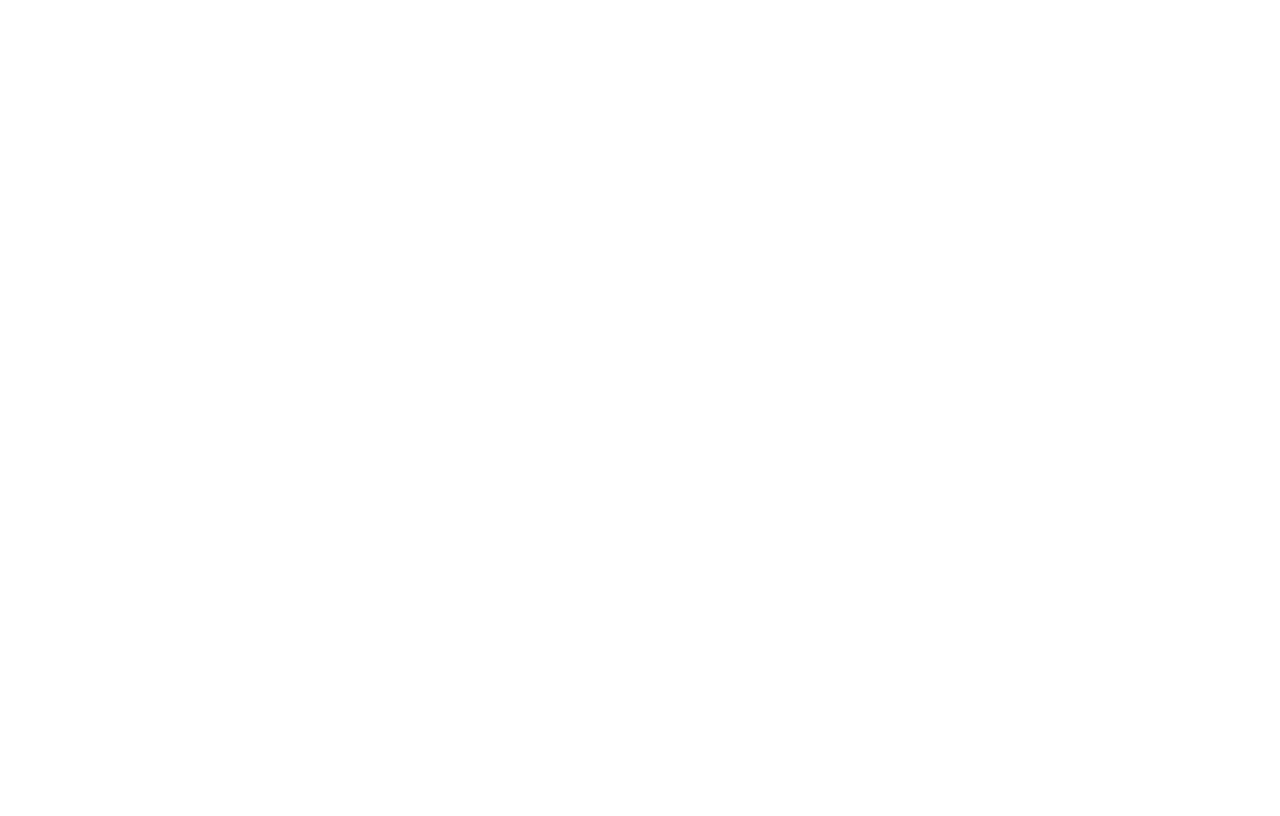
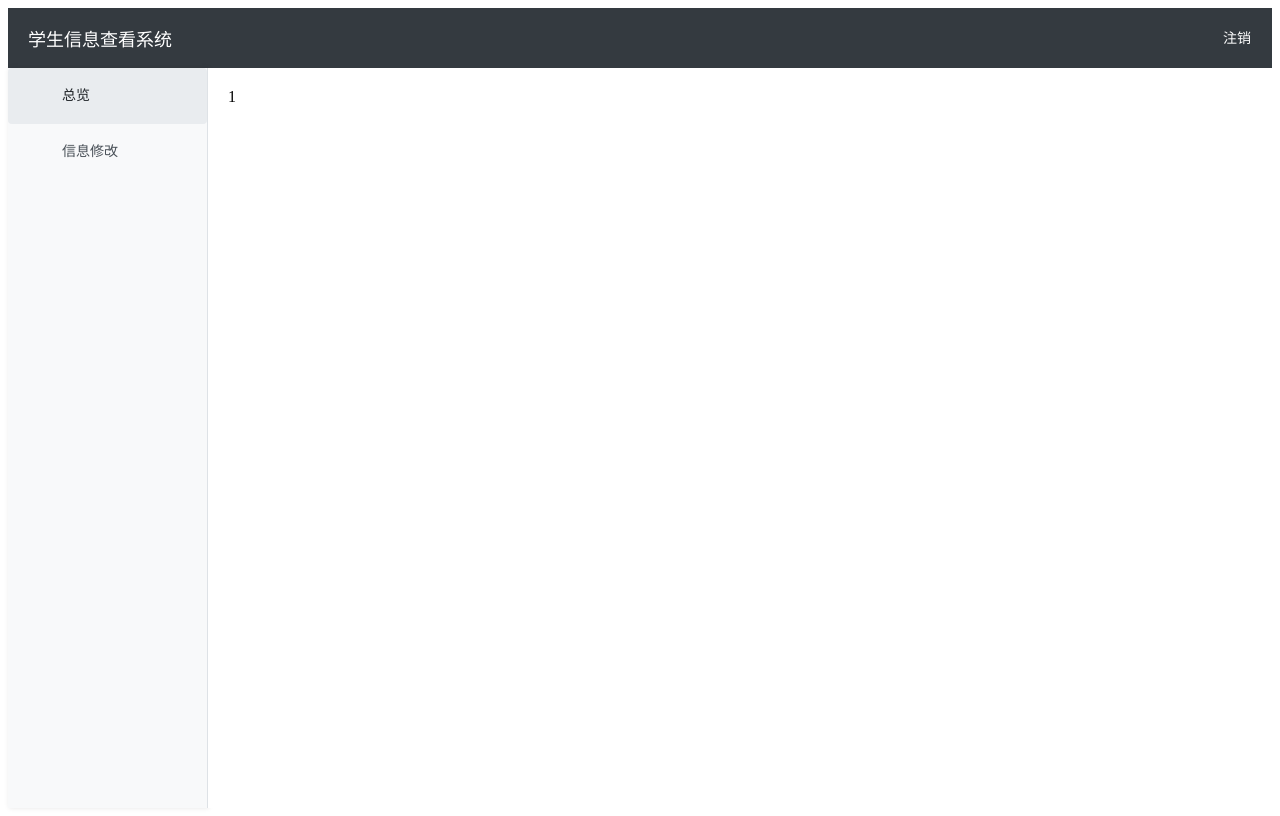
Before and after one commit to luobo177/-shixun, a Vue app in the folder front/: page /student/student-change in a window 1280 px wide. Before the commit this address had no page. Built offline with nearby package versions, Linux system fonts and the light colour scheme.

Commit message:
添加学生信息页面和信息修改跳转

```diff
--- /dev/null
+++ b/front/src/components/StudentContainer.vue
@@ -0,0 +1,139 @@
+<template>
+    <el-container style="height: 100vh;">
+      <!-- 头部 -->
+      <el-header class="header">
+        <div class="header-content">
+          <span class="header-title">学生信息查看系统</span>
+          <el-button type="text" class="logout-button" @click="handleLogout">注销</el-button>
+        </div>
+      </el-header>
+
+      <!-- 主体 -->
+      <el-container>
+        <!-- 侧边栏 -->
+        <el-aside width="200px" class="aside">
+          <el-menu :default-active="activeMenu" @select="handleMenuSelect" class="custom-menu">
+            <el-menu-item index="home">
+              <i class="el-icon-house"></i> 总览
+            </el-menu-item>
+            <el-menu-item index="student-change">
+              <i class="el-icon-user"></i> 信息修改
+            </el-menu-item>
+          </el-menu>
+        </el-aside>
+
+        <!-- 内容区域 -->
+        <el-main class="main-content">
+          <router-view></router-view>
+        </el-main>
+      </el-container>
+    </el-container>
+  </template>
+
+  <script>
+  export default {
+    name: 'AdminLayout',
+    data() {
+      return {
+        activeMenu: 'home',
+      };
+    },
+    methods: {
+      handleMenuSelect(index) {
+        this.activeMenu = index;
+        this.$router.push(`/student/${index}`);
+      },
+      handleLogout() {
+        // 清除登录信息并跳转到根目录
+        localStorage.removeItem('token');
+        this.$router.push('/');
+      },
+    },
+  };
+  </script>
+
+  <style scoped>
+  /* 头部样式 */
+  .header {
+    background-color: #343a40; /* 深色背景 */
+    color: #ffffff; /* 白色字体 */
+    display: flex;
+    align-items: center;
+    justify-content: space-between;
+    padding: 0 20px;
+    height: 60px;
+  }
+  .header-content {
+    display: flex;
+    align-items: center;
+    width: 100%;
+  }
+  .header-title {
+    font-size: 18px;
+    font-weight: 500;
+  }
+  .logout-button {
+    color: #ffffff;
+    font-size: 14px;
+    font-weight: 400;
+    margin-left: auto;
+  }
+  .logout-button:hover {
+    color: #e57373; /* 鼠标悬停时的颜色 */
+  }
+
+  /* 简约风格：侧边栏整体样式 */
+  .aside {
+    background-color: #f8f9fa; /* 浅色背景 */
+    color: #343a40; /* 深灰字体 */
+    height: 100%; /* 全高 */
+    border-right: 1px solid #dee2e6; /* 右边框 */
+    box-shadow: 1px 0 5px rgba(0, 0, 0, 0.1); /* 添加轻微阴影 */
+  }
+
+  /* 自定义菜单样式 */
+  .custom-menu {
+    background-color: transparent; /* 菜单背景透明 */
+    border: none; /* 移除菜单默认边框 */
+  }
+
+  /* 菜单项样式 */
+  .custom-menu .el-menu-item {
+    color: #495057; /* 未选中时的字体颜色 */
+    font-size: 14px; /* 字体大小 */
+    padding: 12px 20px; /* 内边距 */
+    border-radius: 4px; /* 圆角 */
+    transition: all 0.2s ease-in-out; /* 添加过渡动画 */
+  }
+
+  /* 选中菜单项的高亮样式 */
+  .custom-menu .el-menu-item.is-active {
+    background-color: #e9ecef; /* 激活状态的背景色 */
+    color: #212529; /* 激活状态的字体颜色 */
+    font-weight: 500; /* 加粗选中项 */
+  }
+
+  /* 鼠标悬停样式 */
+  .custom-menu .el-menu-item:hover {
+    background-color: #f1f3f5; /* 悬停时背景色 */
+    color: #212529; /* 悬停时字体颜色 */
+    cursor: pointer; /* 鼠标变为手形 */
+  }
+
+  /* 图标样式 */
+  .custom-menu .el-icon-house,
+  .custom-menu .el-icon-user,
+  .custom-menu .el-icon-bell {
+    margin-right: 10px; /* 图标与文字的间距 */
+    font-size: 16px; /* 图标大小 */
+    color: #868e96; /* 图标颜色 */
+  }
+
+  /* 内容区域样式 */
+  .main-content {
+    background-color: #ffffff;
+    padding: 20px;
+    height: 100%;
+    overflow-y: auto;
+  }
+  </style>
--- a/front/src/router/index.js
+++ b/front/src/router/index.js
@@ -4,7 +4,7 @@
 import AdminManagement from '@/views/AdminManagement.vue';
 import AdminNotification from '@/views/AdminNotification.vue';
 import StudentHome from '@/views/StudentHome.vue'; // 学生页面
-
+import ChangeMessage from '@/views/changemessage.vue'; // 信息修改页面
 
 const routes = [
     {
@@ -14,7 +14,7 @@
     },
     {
         path:'/admin',
-        component:()=> import('@/components/AdminContainer.vue'),
+        component: ()=> import('@/components/AdminContainer.vue'),
         children:[
             {
                 path: 'overview', // 管理员页面
@@ -29,18 +29,23 @@
             {
                 path:'notification-management',
                 name: 'AdminNotification',
-                component:AdminNotification,
+                component: AdminNotification,
             },
         ]
     },
     {
         path:'/student',
-        component:()=> import('@/components/AdminContainer.vue'),
+        component: ()=> import('@/components/StudentContainer.vue'),
         children:[
             {
-                path: '/student/home', // 学生页面
+                path: 'home', // 学生首页
                 name: 'StudentHome',
                 component: StudentHome,
+            },
+            {
+                path: 'student-change', // 信息修改页面
+                name: 'ChangeMessage',
+                component: ChangeMessage,
             },
         ]
     }
--- a/front/src/views/AdminOverview.vue
+++ b/front/src/views/changemessage.vue
@@ -1,11 +1,11 @@
 <template>
-  <div>1</div>
+    <div>1</div>
 </template>
 
 <script>
 
 export default{
-  name:'AdminOverview',
+  name:'ChangeMessage',
   components:{
   },
 };
```
